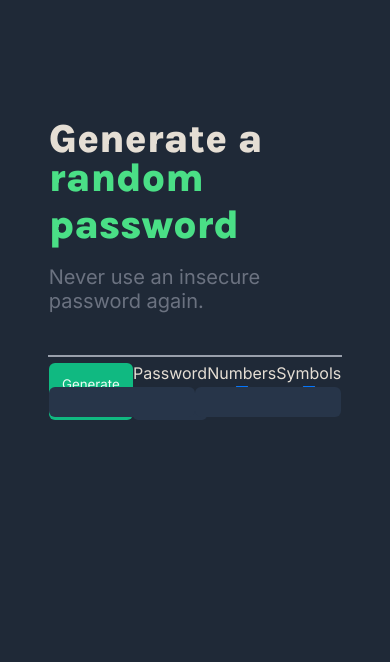
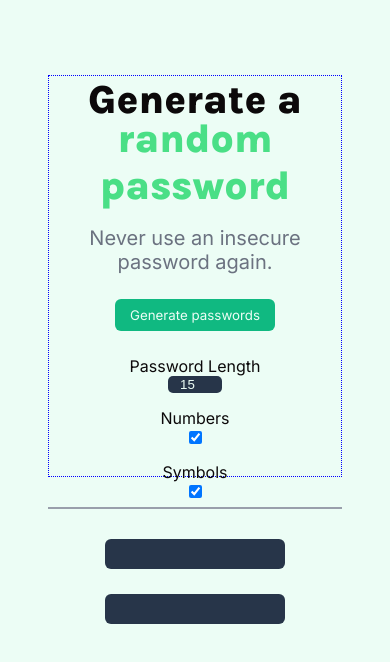
Before and after one commit to Aguia-a/password-generator, a plain HTML site: page index.html in a window 390 px wide. Drawn offline with Linux system fonts and the light colour scheme.

Commit message:
made responsive elements

```diff
--- a/index.html
+++ b/index.html
@@ -9,9 +9,9 @@
         <link rel="preconnect" href="https://fonts.gstatic.com" crossorigin>
         <link href="https://fonts.googleapis.com/css2?family=Inter:ital,opsz,wght@0,14..32,100..900;1,14..32,100..900&family=Karla:ital,wght@0,200..800;1,200..800&display=swap" rel="stylesheet">
     </head>
-    <body id="body" class="dark">
+    <body id="body" class="light">
         <section id="hero">
-            <div id="main-section">
+            <div id="main-section" class="test">
                 <div class="header">
                     <p class="title">Generate a</p>
                     <span class="title emphasize">random password</span>
--- a/styles.css
+++ b/styles.css
@@ -35,6 +35,7 @@ body {
     color: var(--dark-text);
 }
 /* Page Themes Configuration END */
+
 .title, .subtitle {
     display: block;
 }
@@ -73,6 +74,25 @@ body {
 }
 
 /* Page Items Organization */
+
+.divisor {
+    width: 75%;
+    margin: 30px  auto;
+
+    border: 1px solid #999fab;
+}
+
+input[type=number] {
+    background-color: var(--dark-ish);
+    color: var(--light-background);
+
+    border: none;
+    border-radius: 5px;
+
+    text-align: center;
+}
+
+@media only screen and (min-width: 651px) {
     #main-section {
     margin-top: 75px;
     margin-left: auto;
@@ -97,13 +117,6 @@ body {
     .flex-column {
     display: flex;
     flex-direction: column;
-}
-
-.divisor {
-    width: 75%;
-    margin: 30px  auto;
-
-    border: 1px solid #999fab;
     }
 
     #password {
@@ -131,13 +144,78 @@ body {
     justify-content: center;
     align-items: center;
     }
+}
 
-input[type=number] {
-    background-color: var(--dark-ish);
-    color: var(--light-background);
+@media only screen and (max-width: 650px) {
+    #main-section {
+    margin-top: 75px;
+    margin-left: auto;
+    margin-right: auto;
 
-    border: none;
-    border-radius: 5px;
+    width: 75%;
+    height: 400px;
+
+    display: flex;
+    flex-direction: column;
+    justify-content: center;
 
     text-align: center;
     }
+
+    #functions {
+    width: 100%;
+
+    display: flex;
+    flex-direction: column;
+
+    align-items: center;
+    text-align: center;
+    }
+
+    .btn-confirm {
+        margin-top: -25px;
+        margin-bottom: 25px;
+    }
+
+    .flex-column {
+    display: flex;
+    flex-direction: column;
+
+    margin-bottom: 15px;
+    align-items: center;
+    }
+
+    #size-el {
+        display: block;
+        width: 50px;
+    }
+
+    #password {
+    margin: 0 auto;
+
+    width: 75%;
+
+    display: flex;
+    flex-direction: column;
+
+    justify-content: space-evenly;
+    align-items: center;
+    }
+
+    .output-area {
+    background-color: var(--dark-ish);
+    color: var(--text-green);
+
+    width: 180px;
+    height: 30px;
+
+    border-radius: 6px;
+    border: none;
+
+    display: flex;
+    justify-content: center;
+    align-items: center;
+
+    margin-bottom: 25px;
+    }
+}
```
Lines whose indentation alone changed are shown as unchanged.
